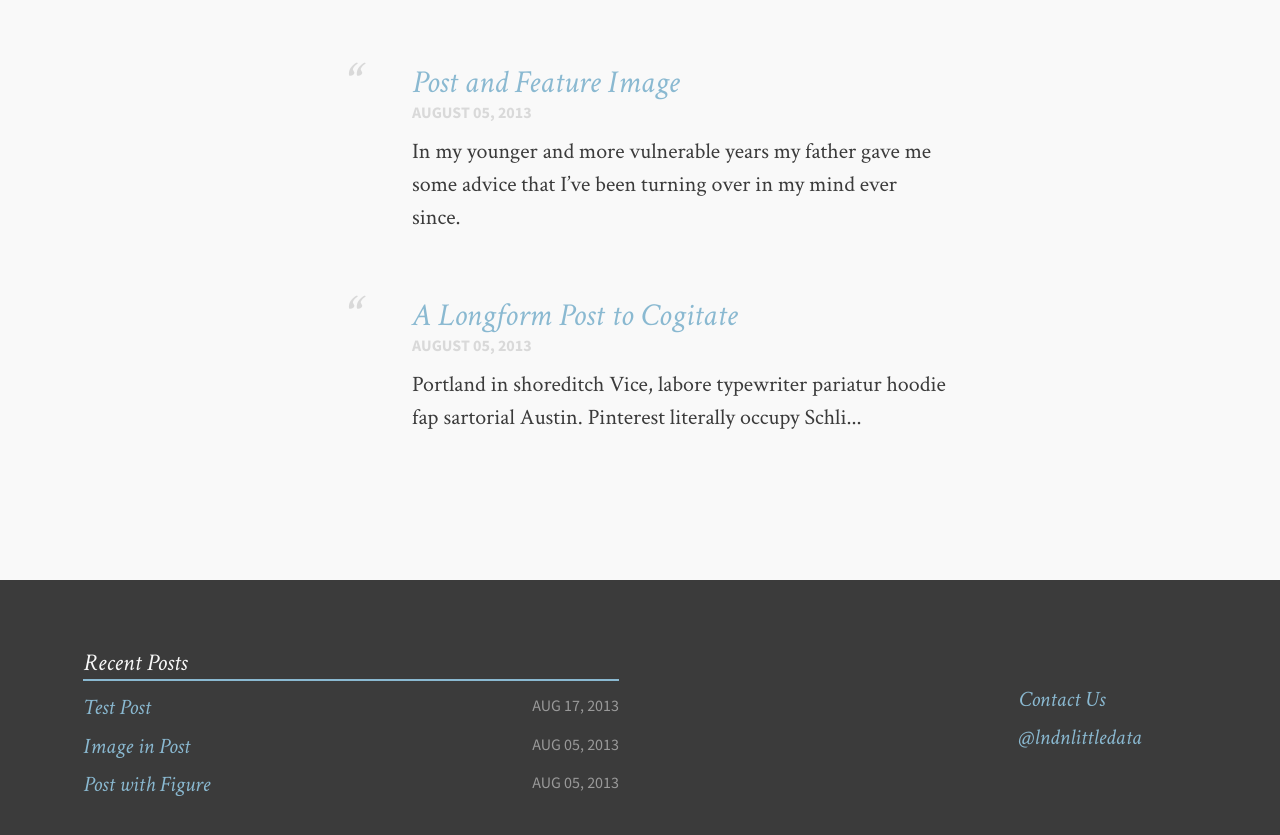
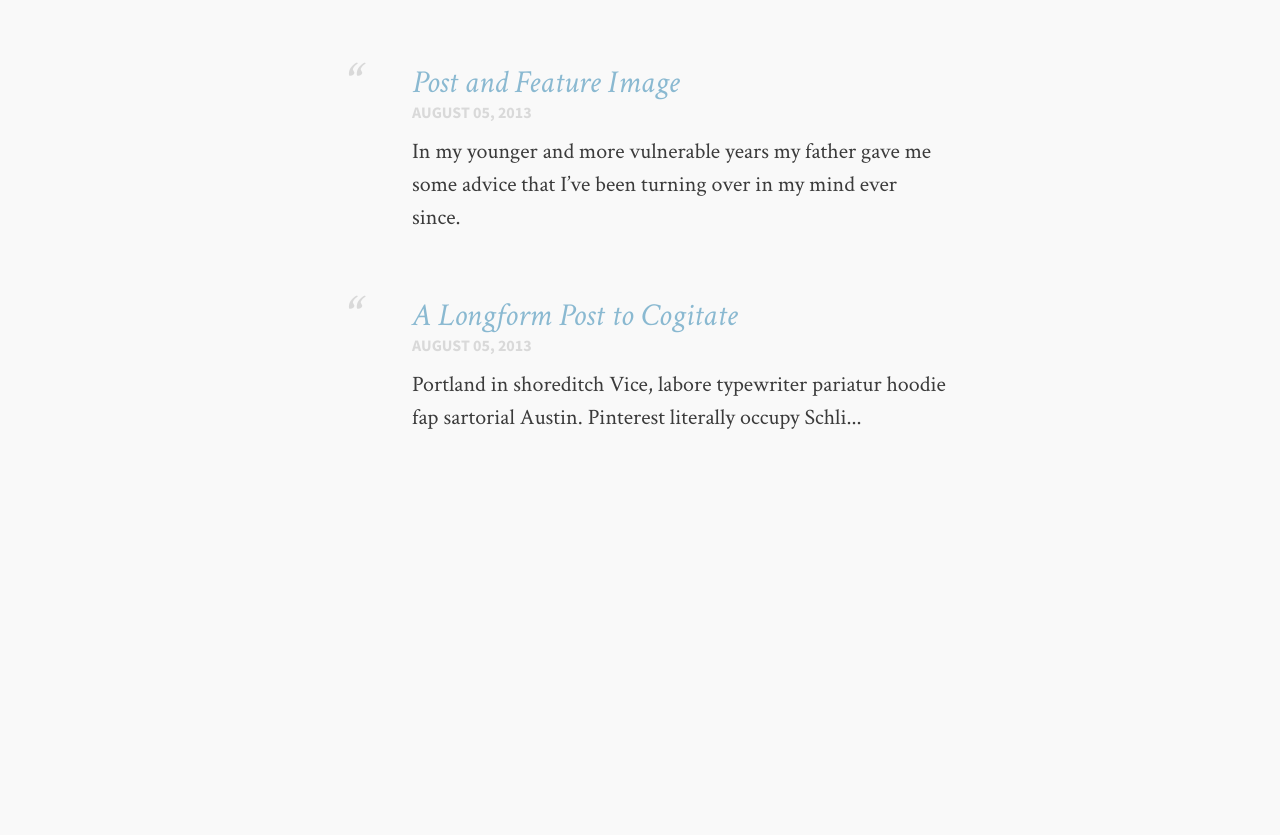
Before and after one commit to londonlittledata/londonlittledata.github.io, a Jekyll site: the page built from index.md, in a window 1280 px wide and 900 px high, scrolled down 738 px. Shown: the top 835 px of the window. Built offline with Jekyll 4.4.1, drawn with Linux system fonts in a browser that asks for light colours; after the commit the page ends 1172 px from its top, so only the background shows below that.

Commit message:
Drop the footer links and add to header

```diff
--- a/_config.yml
+++ b/_config.yml
@@ -2,7 +2,7 @@ title:            London Little Data
 tagline:          A data meetup for everyone
 description:      A meetup for everyone with little data sets
 #Comment out url when working locally to resolve base urls correctly
-url: http://londonlittledata.github.io
+url: http://londonlittledata.org
 
 # Owner/author information
 owner:
@@ -21,6 +21,12 @@ links:
     url: /about
   - title: Ideas
     url: /ideas
+  - title: Twitter
+    url: https://twitter.com/lndnlittledata
+    external: true
+  - title: Email Us
+    url: mailto:team@londonlittledata.org
+    external: true
   - title: Edit this page
     url: https://github.com/londonlittledata/londonlittledata.github.io
     external: true
--- a/_includes/footer.html
+++ b/_includes/footer.html
@@ -1,28 +1,3 @@
-<div class="push"></div>
-  <footer>
-    <aside class="wrap">
-      <ol class="prev-posts">
-        <p class="list-title">Recent Posts</p>
-        {% for post in site.posts | limit:3 %} <!-- for1 -->
-            <li>
-              <span class="recent-title"><a href="{{ site.url }}{{ post.url }}" title="{{ post.title }}">{{ post.title | strip_html | strip_newlines | truncate: 30 }} </a></span>
-              <span class="date">{{post.date | date: "%b %d, %Y" }}</span>
-            </li>
-        {% endfor %}
-      </ol>
-
-      <div class="social">
-        <ul>
-            <li><a id="mail" href="mailto:{{ site.owner.email }}"><span class="foot-link">Contact Us</span></a></li>
-
-            {% if site.owner.twitter %}
-            <li><a id="twit" href="http://twitter.com/{{ site.owner.twitter }}" target="_blank"><span class="foot-link">@{{ site.owner.twitter }}</span></a></li>
-            {% endif %}
-        </ul>
-    </div>
-    </aside>
-  </footer>
-
   <!-- If they're out, get some from the cellar -->
   <script>window.jQuery || document.write('<script src="{{ site.url }}/assets/js/vendor/jquery-1.9.1.min.js"><\/script>')</script>
   <script src="{{ site.url }}/assets/js/retina.min.js"></script>
```
